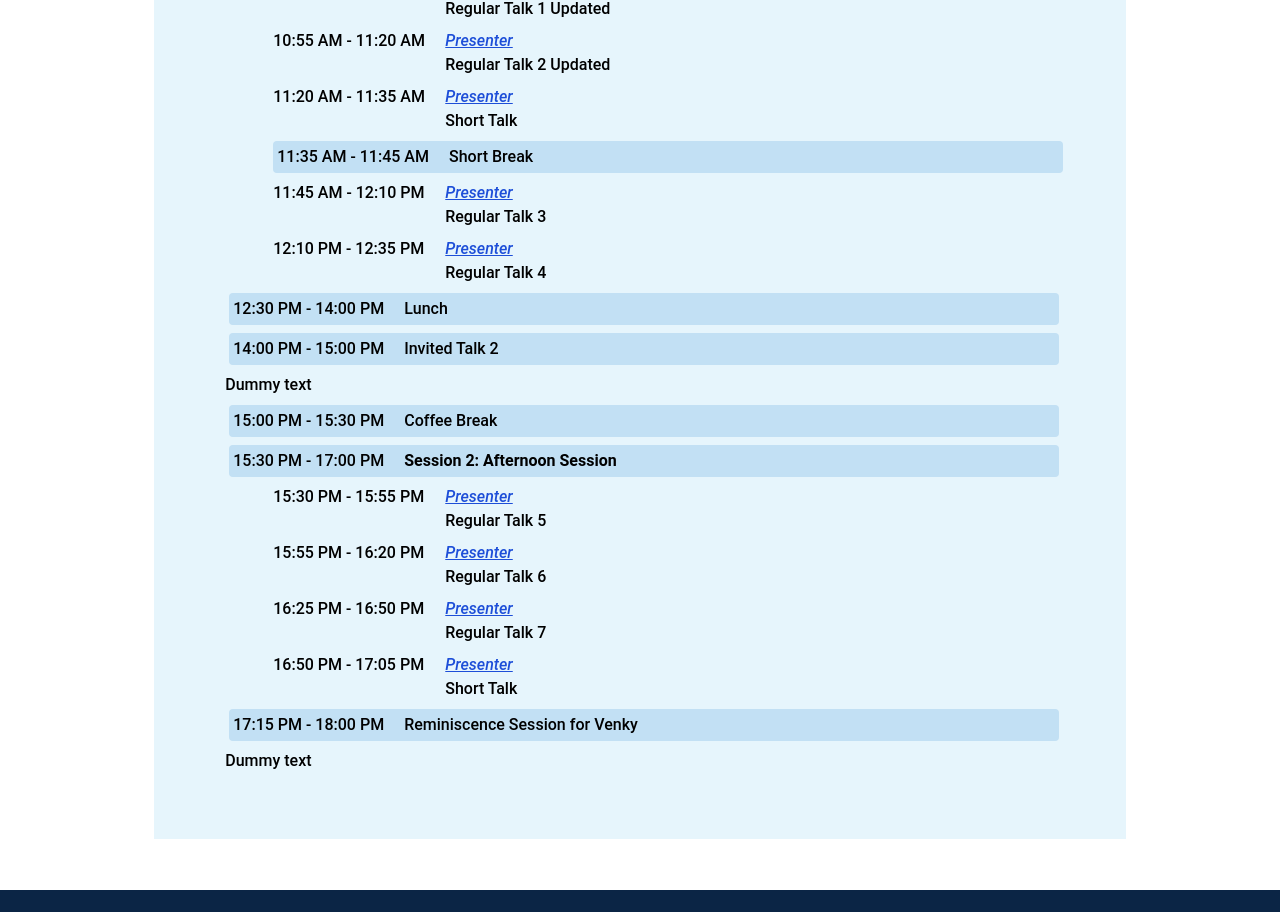
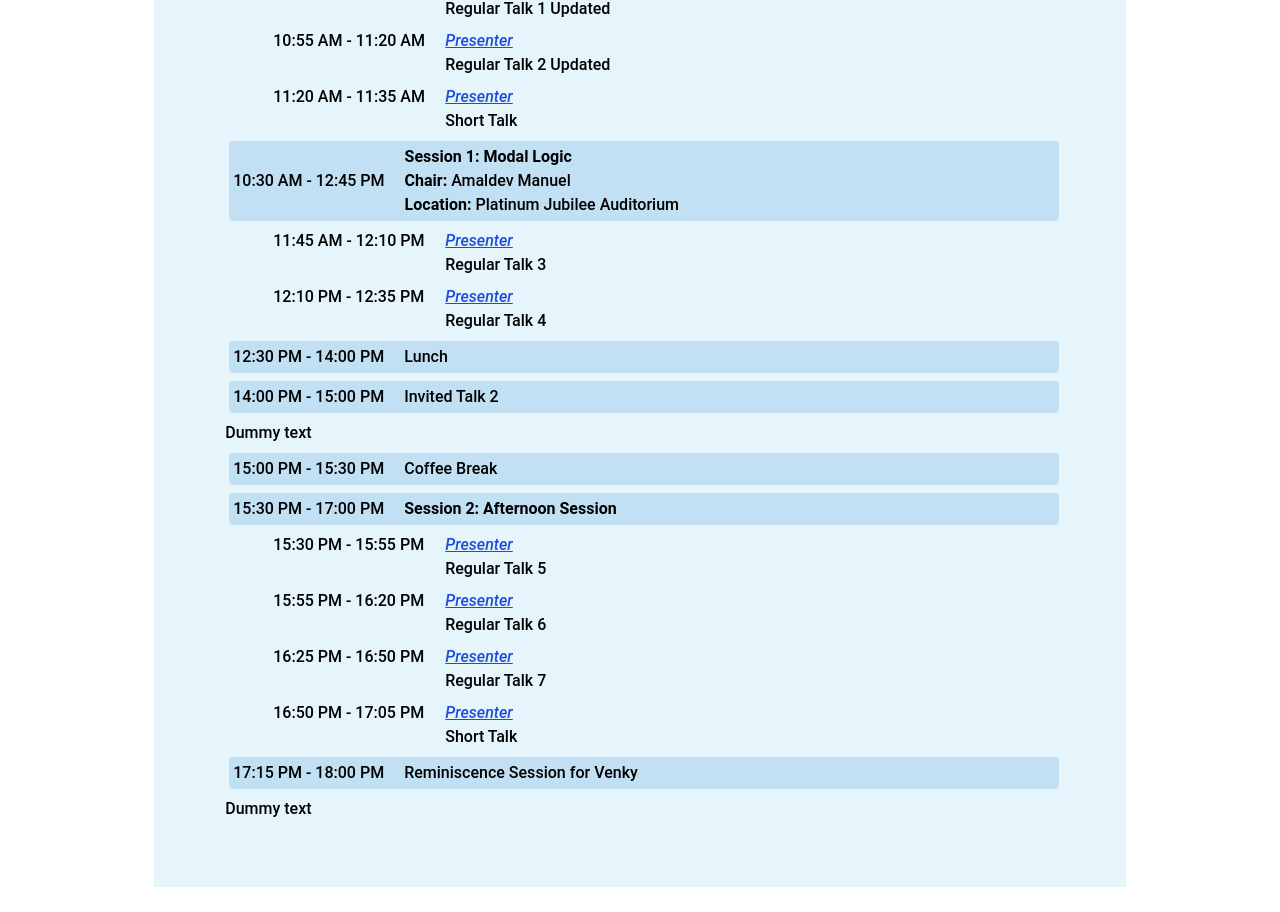
Before and after one commit to RajivDalal/RHPL, a React (Vite) app in the folder rhpl-web/: page /programme in a window 1280 px wide. Shown: the part 871-1783 px from the top of the page. Built offline with nearby package versions, Linux system fonts and the light colour scheme; a web font is replaced by a local one.

Commit message:
fix Fixed Day 1 session

```diff
--- a/rhpl-web/src/pages/programme.jsx
+++ b/rhpl-web/src/pages/programme.jsx
@@ -126,11 +126,17 @@ const Programme = () => {
                 presenter="Presenter"
                 title="Short Talk"
               />
+            </div>
 
-              <ProgrammeRow
-                time="11:35 AM - 11:45 AM"
-                title="Short Break"
-              />
+            <SessionHeader
+              time="10:30 AM - 12:45 PM"
+              number={1}
+              title="Modal Logic"
+              chair="Amaldev Manuel"
+              location="Platinum Jubilee Auditorium"
+            />
+
+            <div className="w-full m-1 pl-10 space-y-2">
 
               <Talk
                 time="11:45 AM - 12:10 PM"
```
